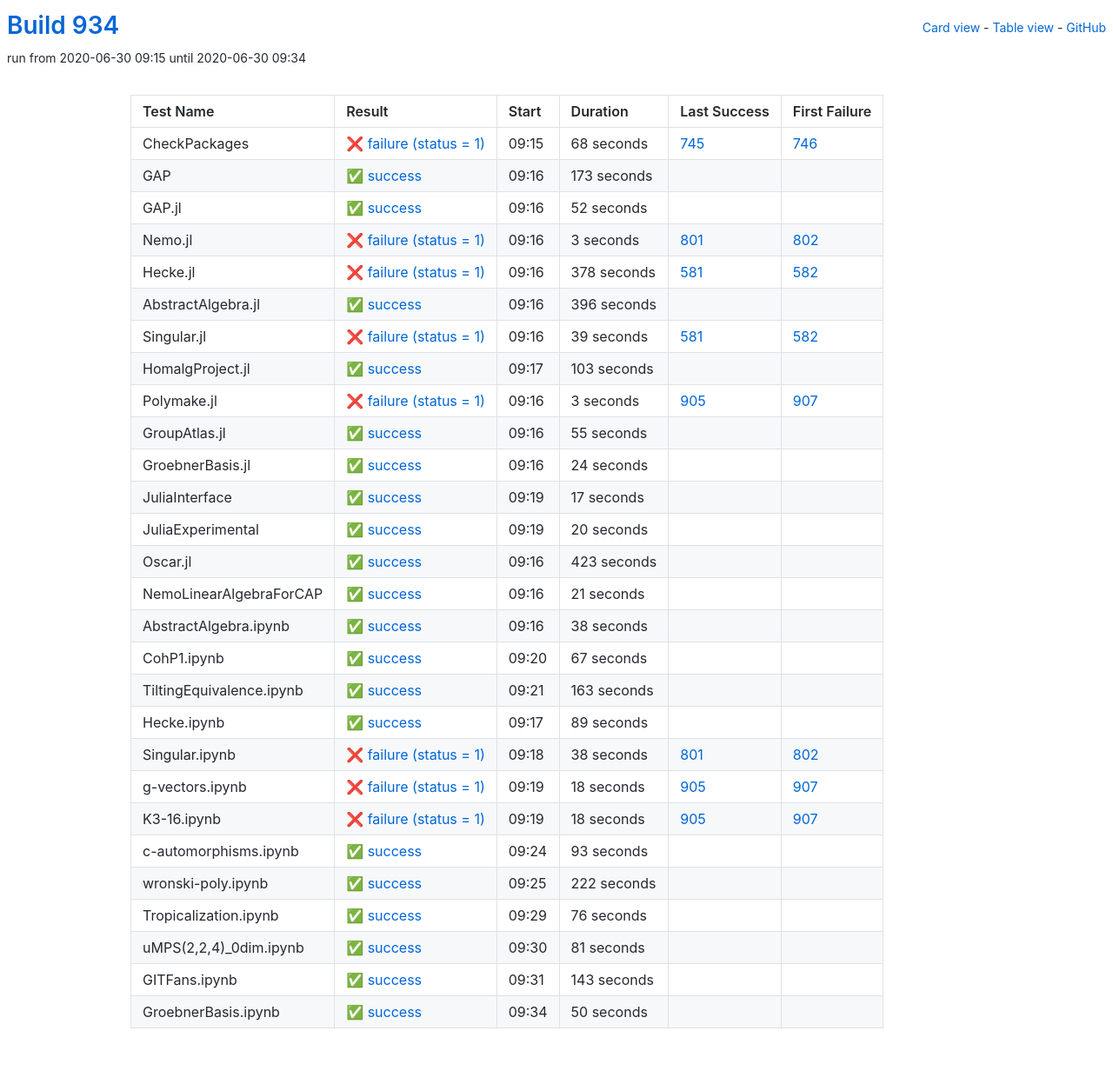
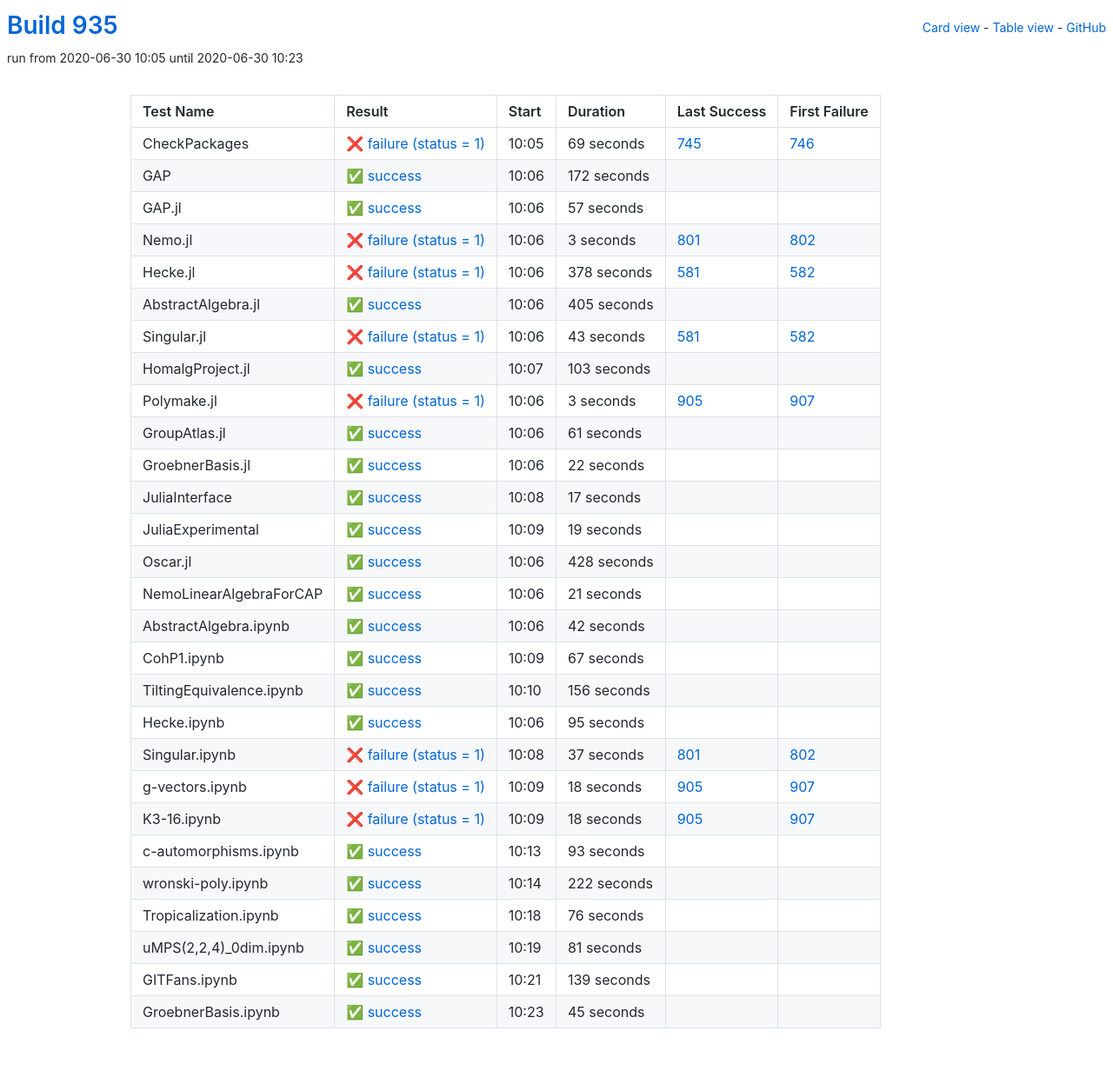
Before and after one commit to oscar-system/oscar-ci-status-1.4, a Jekyll site: the page built from table.html, in a window 1280 px wide. Shown: the whole page at 87% size. Built offline with Jekyll 4.4.1, drawn with Linux system fonts in a browser that asks for light colours.

Commit message:
Build #935

```diff
--- a/_data/ci.yml
+++ b/_data/ci.yml
@@ -1,6 +1,6 @@
 ---
-build: 934
-build_url: https://oscarci.mathematik.uni-kl.de/job/oscar-julia-1.4/934/
+build: 935
+build_url: https://oscarci.mathematik.uni-kl.de/job/oscar-julia-1.4/935/
 job: oscar-julia-1.4
 organization: oscar-system
 repo: oscar-ci-status-1.4
@@ -8,44 +8,44 @@ repourl: https://github.com/oscar-system/oscar-ci-status-1.4
 tests:
 - name: CheckPackages
   id: checkpackages
-  log: https://oscarci.mathematik.uni-kl.de/job/oscar-julia-1.4/934/artifact/logs/build-934/CheckPackages.log
-  start: 2020-06-30 09:15
+  log: https://oscarci.mathematik.uni-kl.de/job/oscar-julia-1.4/935/artifact/logs/build-935/CheckPackages.log
+  start: 2020-06-30 10:05
   success: false
   exitcode: 1
   status: failure
-  duration: 68
+  duration: 69
   last_success: 745
   last_success_url: https://oscarci.mathematik.uni-kl.de/job/oscar-julia-1.4/745/
   first_failure: 746
   first_failure_url: https://oscarci.mathematik.uni-kl.de/job/oscar-julia-1.4/746/
 - name: GAP
   id: gap
-  log: https://oscarci.mathematik.uni-kl.de/job/oscar-julia-1.4/934/artifact/logs/build-934/GAP.log
-  start: 2020-06-30 09:16
+  log: https://oscarci.mathematik.uni-kl.de/job/oscar-julia-1.4/935/artifact/logs/build-935/GAP.log
+  start: 2020-06-30 10:06
   success: true
   exitcode: 0
   status: success
-  duration: 173
+  duration: 172
   last_success: false
   last_success_url:
   first_failure: false
   first_failure_url:
 - name: GAP.jl
   id: gap-jl
-  log: https://oscarci.mathematik.uni-kl.de/job/oscar-julia-1.4/934/artifact/logs/build-934/GAP.jl.log
-  start: 2020-06-30 09:16
+  log: https://oscarci.mathematik.uni-kl.de/job/oscar-julia-1.4/935/artifact/logs/build-935/GAP.jl.log
+  start: 2020-06-30 10:06
   success: true
   exitcode: 0
   status: success
-  duration: 52
+  duration: 57
   last_success: false
   last_success_url:
   first_failure: false
   first_failure_url:
 - name: Nemo.jl
   id: nemo-jl
-  log: https://oscarci.mathematik.uni-kl.de/job/oscar-julia-1.4/934/artifact/logs/build-934/Nemo.jl.log
-  start: 2020-06-30 09:16
+  log: https://oscarci.mathematik.uni-kl.de/job/oscar-julia-1.4/935/artifact/logs/build-935/Nemo.jl.log
+  start: 2020-06-30 10:06
   success: false
   exitcode: 1
   status: failure
@@ -56,8 +56,8 @@ tests:
   first_failure_url: https://oscarci.mathematik.uni-kl.de/job/oscar-julia-1.4/802/
 - name: Hecke.jl
   id: hecke-jl
-  log: https://oscarci.mathematik.uni-kl.de/job/oscar-julia-1.4/934/artifact/logs/build-934/Hecke.jl.log
-  start: 2020-06-30 09:16
+  log: https://oscarci.mathematik.uni-kl.de/job/oscar-julia-1.4/935/artifact/logs/build-935/Hecke.jl.log
+  start: 2020-06-30 10:06
   success: false
   exitcode: 1
   status: failure
@@ -68,32 +68,32 @@ tests:
   first_failure_url: https://oscarci.mathematik.uni-kl.de/job/oscar-julia-1.4/582/
 - name: AbstractAlgebra.jl
   id: abstractalgebra-jl
-  log: https://oscarci.mathematik.uni-kl.de/job/oscar-julia-1.4/934/artifact/logs/build-934/AbstractAlgebra.jl.log
-  start: 2020-06-30 09:16
+  log: https://oscarci.mathematik.uni-kl.de/job/oscar-julia-1.4/935/artifact/logs/build-935/AbstractAlgebra.jl.log
+  start: 2020-06-30 10:06
   success: true
   exitcode: 0
   status: success
-  duration: 396
+  duration: 405
   last_success: false
   last_success_url:
   first_failure: false
   first_failure_url:
 - name: Singular.jl
   id: singular-jl
-  log: https://oscarci.mathematik.uni-kl.de/job/oscar-julia-1.4/934/artifact/logs/build-934/Singular.jl.log
-  start: 2020-06-30 09:16
+  log: https://oscarci.mathematik.uni-kl.de/job/oscar-julia-1.4/935/artifact/logs/build-935/Singular.jl.log
+  start: 2020-06-30 10:06
   success: false
   exitcode: 1
   status: failure
-  duration: 39
+  duration: 43
   last_success: 581
   last_success_url: https://oscarci.mathematik.uni-kl.de/job/oscar-julia-1.4/581/
   first_failure: 582
   first_failure_url: https://oscarci.mathematik.uni-kl.de/job/oscar-julia-1.4/582/
 - name: HomalgProject.jl
   id: homalgproject-jl
-  log: https://oscarci.mathematik.uni-kl.de/job/oscar-julia-1.4/934/artifact/logs/build-934/HomalgProject.jl.log
-  start: 2020-06-30 09:17
+  log: https://oscarci.mathematik.uni-kl.de/job/oscar-julia-1.4/935/artifact/logs/build-935/HomalgProject.jl.log
+  start: 2020-06-30 10:07
   success: true
   exitcode: 0
   status: success
@@ -104,8 +104,8 @@ tests:
   first_failure_url:
 - name: Polymake.jl
   id: polymake-jl
-  log: https://oscarci.mathematik.uni-kl.de/job/oscar-julia-1.4/934/artifact/logs/build-934/Polymake.jl.log
-  start: 2020-06-30 09:16
+  log: https://oscarci.mathematik.uni-kl.de/job/oscar-julia-1.4/935/artifact/logs/build-935/Polymake.jl.log
+  start: 2020-06-30 10:06
   success: false
   exitcode: 1
   status: failure
@@ -116,32 +116,32 @@ tests:
   first_failure_url: https://oscarci.mathematik.uni-kl.de/job/oscar-julia-1.4/907/
 - name: GroupAtlas.jl
   id: groupatlas-jl
-  log: https://oscarci.mathematik.uni-kl.de/job/oscar-julia-1.4/934/artifact/logs/build-934/GroupAtlas.jl.log
-  start: 2020-06-30 09:16
+  log: https://oscarci.mathematik.uni-kl.de/job/oscar-julia-1.4/935/artifact/logs/build-935/GroupAtlas.jl.log
+  start: 2020-06-30 10:06
   success: true
   exitcode: 0
   status: success
-  duration: 55
+  duration: 61
   last_success: false
   last_success_url:
   first_failure: false
   first_failure_url:
 - name: GroebnerBasis.jl
   id: groebnerbasis-jl
-  log: https://oscarci.mathematik.uni-kl.de/job/oscar-julia-1.4/934/artifact/logs/build-934/GroebnerBasis.jl.log
-  start: 2020-06-30 09:16
+  log: https://oscarci.mathematik.uni-kl.de/job/oscar-julia-1.4/935/artifact/logs/build-935/GroebnerBasis.jl.log
+  start: 2020-06-30 10:06
   success: true
   exitcode: 0
   status: success
-  duration: 24
+  duration: 22
   last_success: false
   last_success_url:
   first_failure: false
   first_failure_url:
 - name: JuliaInterface
   id: juliainterface
-  log: https://oscarci.mathematik.uni-kl.de/job/oscar-julia-1.4/934/artifact/logs/build-934/JuliaInterface.log
-  start: 2020-06-30 09:19
+  log: https://oscarci.mathematik.uni-kl.de/job/oscar-julia-1.4/935/artifact/logs/build-935/JuliaInterface.log
+  start: 2020-06-30 10:08
   success: true
   exitcode: 0
   status: success
@@ -152,32 +152,32 @@ tests:
   first_failure_url:
 - name: JuliaExperimental
   id: juliaexperimental
-  log: https://oscarci.mathematik.uni-kl.de/job/oscar-julia-1.4/934/artifact/logs/build-934/JuliaExperimental.log
-  start: 2020-06-30 09:19
+  log: https://oscarci.mathematik.uni-kl.de/job/oscar-julia-1.4/935/artifact/logs/build-935/JuliaExperimental.log
+  start: 2020-06-30 10:09
   success: true
   exitcode: 0
   status: success
-  duration: 20
+  duration: 19
   last_success: false
   last_success_url:
   first_failure: false
   first_failure_url:
 - name: Oscar.jl
   id: oscar-jl
-  log: https://oscarci.mathematik.uni-kl.de/job/oscar-julia-1.4/934/artifact/logs/build-934/Oscar.jl.log
-  start: 2020-06-30 09:16
+  log: https://oscarci.mathematik.uni-kl.de/job/oscar-julia-1.4/935/artifact/logs/build-935/Oscar.jl.log
+  start: 2020-06-30 10:06
   success: true
   exitcode: 0
   status: success
-  duration: 423
+  duration: 428
   last_success: false
   last_success_url:
   first_failure: false
   first_failure_url:
 - name: NemoLinearAlgebraForCAP
   id: nemolinearalgebraforcap
-  log: https://oscarci.mathematik.uni-kl.de/job/oscar-julia-1.4/934/artifact/logs/build-934/NemoLinearAlgebraForCAP.log
-  start: 2020-06-30 09:16
+  log: https://oscarci.mathematik.uni-kl.de/job/oscar-julia-1.4/935/artifact/logs/build-935/NemoLinearAlgebraForCAP.log
+  start: 2020-06-30 10:06
   success: true
   exitcode: 0
   status: success
@@ -188,20 +188,20 @@ tests:
   first_failure_url:
 - name: AbstractAlgebra.ipynb
   id: abstractalgebra-ipynb
-  log: https://oscarci.mathematik.uni-kl.de/job/oscar-julia-1.4/934/artifact/logs/build-934/AbstractAlgebra.ipynb.log
-  start: 2020-06-30 09:16
+  log: https://oscarci.mathematik.uni-kl.de/job/oscar-julia-1.4/935/artifact/logs/build-935/AbstractAlgebra.ipynb.log
+  start: 2020-06-30 10:06
   success: true
   exitcode: 0
   status: success
-  duration: 38
+  duration: 42
   last_success: false
   last_success_url:
   first_failure: false
   first_failure_url:
 - name: CohP1.ipynb
   id: cohp1-ipynb
-  log: https://oscarci.mathematik.uni-kl.de/job/oscar-julia-1.4/934/artifact/logs/build-934/CohP1.ipynb.log
-  start: 2020-06-30 09:20
+  log: https://oscarci.mathematik.uni-kl.de/job/oscar-julia-1.4/935/artifact/logs/build-935/CohP1.ipynb.log
+  start: 2020-06-30 10:09
   success: true
   exitcode: 0
   status: success
@@ -212,44 +212,44 @@ tests:
   first_failure_url:
 - name: TiltingEquivalence.ipynb
   id: tiltingequivalence-ipynb
-  log: https://oscarci.mathematik.uni-kl.de/job/oscar-julia-1.4/934/artifact/logs/build-934/TiltingEquivalence.ipynb.log
-  start: 2020-06-30 09:21
+  log: https://oscarci.mathematik.uni-kl.de/job/oscar-julia-1.4/935/artifact/logs/build-935/TiltingEquivalence.ipynb.log
+  start: 2020-06-30 10:10
   success: true
   exitcode: 0
   status: success
-  duration: 163
+  duration: 156
   last_success: false
   last_success_url:
   first_failure: false
   first_failure_url:
 - name: Hecke.ipynb
   id: hecke-ipynb
-  log: https://oscarci.mathematik.uni-kl.de/job/oscar-julia-1.4/934/artifact/logs/build-934/Hecke.ipynb.log
-  start: 2020-06-30 09:17
+  log: https://oscarci.mathematik.uni-kl.de/job/oscar-julia-1.4/935/artifact/logs/build-935/Hecke.ipynb.log
+  start: 2020-06-30 10:06
   success: true
   exitcode: 0
   status: success
-  duration: 89
+  duration: 95
   last_success: false
   last_success_url:
   first_failure: false
   first_failure_url:
 - name: Singular.ipynb
   id: singular-ipynb
-  log: https://oscarci.mathematik.uni-kl.de/job/oscar-julia-1.4/934/artifact/logs/build-934/Singular.ipynb.log
-  start: 2020-06-30 09:18
+  log: https://oscarci.mathematik.uni-kl.de/job/oscar-julia-1.4/935/artifact/logs/build-935/Singular.ipynb.log
+  start: 2020-06-30 10:08
   success: false
   exitcode: 1
   status: failure
-  duration: 38
+  duration: 37
   last_success: 801
   last_success_url: https://oscarci.mathematik.uni-kl.de/job/oscar-julia-1.4/801/
   first_failure: 802
   first_failure_url: https://oscarci.mathematik.uni-kl.de/job/oscar-julia-1.4/802/
 - name: g-vectors.ipynb
   id: g-vectors-ipynb
-  log: https://oscarci.mathematik.uni-kl.de/job/oscar-julia-1.4/934/artifact/logs/build-934/g-vectors.ipynb.log
-  start: 2020-06-30 09:19
+  log: https://oscarci.mathematik.uni-kl.de/job/oscar-julia-1.4/935/artifact/logs/build-935/g-vectors.ipynb.log
+  start: 2020-06-30 10:09
   success: false
   exitcode: 1
   status: failure
@@ -260,8 +260,8 @@ tests:
   first_failure_url: https://oscarci.mathematik.uni-kl.de/job/oscar-julia-1.4/907/
 - name: K3-16.ipynb
   id: k3-16-ipynb
-  log: https://oscarci.mathematik.uni-kl.de/job/oscar-julia-1.4/934/artifact/logs/build-934/K3-16.ipynb.log
-  start: 2020-06-30 09:19
+  log: https://oscarci.mathematik.uni-kl.de/job/oscar-julia-1.4/935/artifact/logs/build-935/K3-16.ipynb.log
+  start: 2020-06-30 10:09
   success: false
   exitcode: 1
   status: failure
@@ -272,8 +272,8 @@ tests:
   first_failure_url: https://oscarci.mathematik.uni-kl.de/job/oscar-julia-1.4/907/
 - name: c-automorphisms.ipynb
   id: c-automorphisms-ipynb
-  log: https://oscarci.mathematik.uni-kl.de/job/oscar-julia-1.4/934/artifact/logs/build-934/c-automorphisms.ipynb.log
-  start: 2020-06-30 09:24
+  log: https://oscarci.mathematik.uni-kl.de/job/oscar-julia-1.4/935/artifact/logs/build-935/c-automorphisms.ipynb.log
+  start: 2020-06-30 10:13
   success: true
   exitcode: 0
   status: success
@@ -284,8 +284,8 @@ tests:
   first_failure_url:
 - name: wronski-poly.ipynb
   id: wronski-poly-ipynb
-  log: https://oscarci.mathematik.uni-kl.de/job/oscar-julia-1.4/934/artifact/logs/build-934/wronski-poly.ipynb.log
-  start: 2020-06-30 09:25
+  log: https://oscarci.mathematik.uni-kl.de/job/oscar-julia-1.4/935/artifact/logs/build-935/wronski-poly.ipynb.log
+  start: 2020-06-30 10:14
   success: true
   exitcode: 0
   status: success
@@ -296,8 +296,8 @@ tests:
   first_failure_url:
 - name: Tropicalization.ipynb
   id: tropicalization-ipynb
-  log: https://oscarci.mathematik.uni-kl.de/job/oscar-julia-1.4/934/artifact/logs/build-934/Tropicalization.ipynb.log
-  start: 2020-06-30 09:29
+  log: https://oscarci.mathematik.uni-kl.de/job/oscar-julia-1.4/935/artifact/logs/build-935/Tropicalization.ipynb.log
+  start: 2020-06-30 10:18
   success: true
   exitcode: 0
   status: success
@@ -308,8 +308,8 @@ tests:
   first_failure_url:
 - name: uMPS(2,2,4)_0dim.ipynb
   id: umps-2-2-4-0dim-ipynb
-  log: https://oscarci.mathematik.uni-kl.de/job/oscar-julia-1.4/934/artifact/logs/build-934/uMPS-2-2-4-_0dim.ipynb.log
-  start: 2020-06-30 09:30
+  log: https://oscarci.mathematik.uni-kl.de/job/oscar-julia-1.4/935/artifact/logs/build-935/uMPS-2-2-4-_0dim.ipynb.log
+  start: 2020-06-30 10:19
   success: true
   exitcode: 0
   status: success
@@ -320,24 +320,24 @@ tests:
   first_failure_url:
 - name: GITFans.ipynb
   id: gitfans-ipynb
-  log: https://oscarci.mathematik.uni-kl.de/job/oscar-julia-1.4/934/artifact/logs/build-934/GITFans.ipynb.log
-  start: 2020-06-30 09:31
+  log: https://oscarci.mathematik.uni-kl.de/job/oscar-julia-1.4/935/artifact/logs/build-935/GITFans.ipynb.log
+  start: 2020-06-30 10:21
   success: true
   exitcode: 0
   status: success
-  duration: 143
+  duration: 139
   last_success: false
   last_success_url:
   first_failure: false
   first_failure_url:
 - name: GroebnerBasis.ipynb
   id: groebnerbasis-ipynb
-  log: https://oscarci.mathematik.uni-kl.de/job/oscar-julia-1.4/934/artifact/logs/build-934/GroebnerBasis.ipynb.log
-  start: 2020-06-30 09:34
+  log: https://oscarci.mathematik.uni-kl.de/job/oscar-julia-1.4/935/artifact/logs/build-935/GroebnerBasis.ipynb.log
+  start: 2020-06-30 10:23
   success: true
   exitcode: 0
   status: success
-  duration: 50
+  duration: 45
   last_success: false
   last_success_url:
   first_failure: false
```
Also changed, not shown: README.md.
